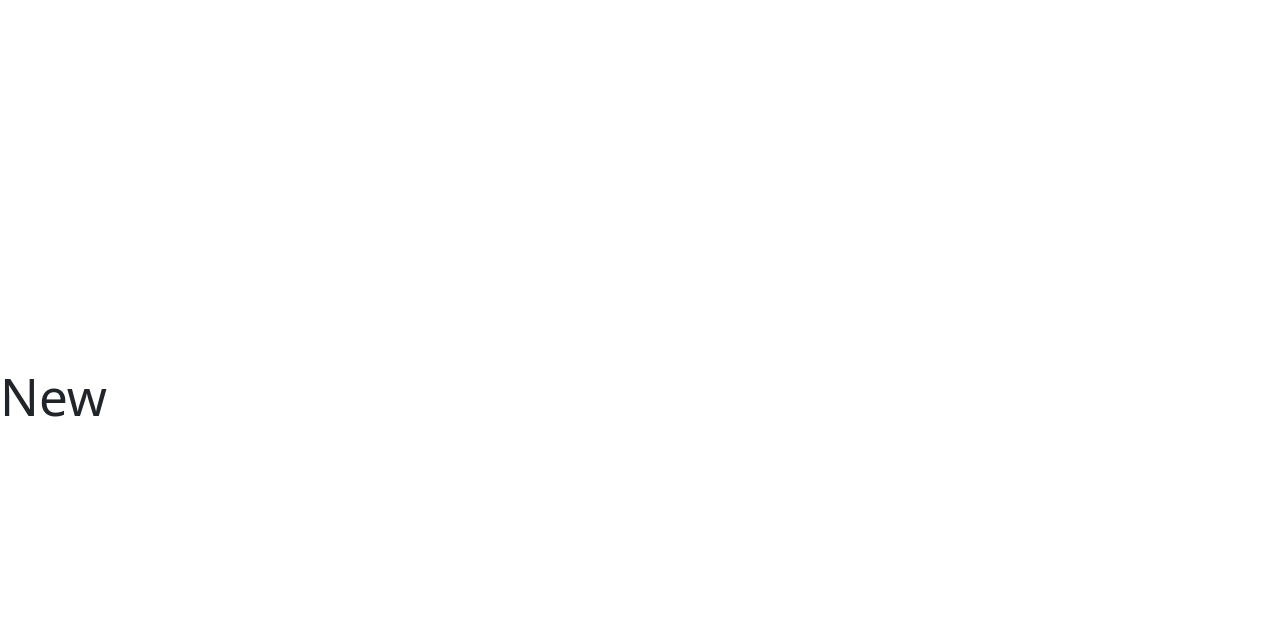
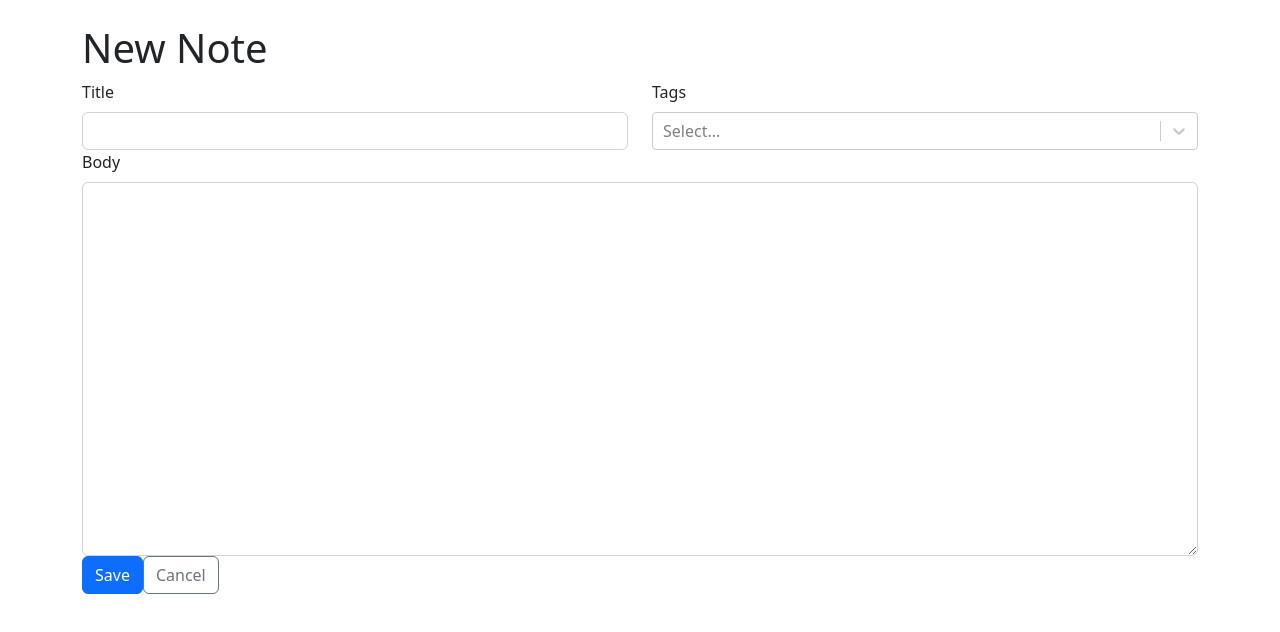
Before and after one commit to Raj-Mandloii/Note-Taking-App, a React (Vite) app in the folder note-taking-app/: page /new in a window 1280 px wide. Shown: the top 632 px of the page. Built offline with nearby package versions, Linux system fonts and the light colour scheme.

Commit message:
form control created

```diff
--- a/note-taking-app/package.json
+++ b/note-taking-app/package.json
@@ -13,7 +13,8 @@
     "react": "^18.2.0",
     "react-bootstrap": "^2.6.0",
     "react-dom": "^18.2.0",
-    "react-router-dom": "^6.4.3"
+    "react-router-dom": "^6.4.3",
+    "react-select": "^5.6.1"
   },
   "devDependencies": {
     "@types/react": "^18.0.24",
--- a/note-taking-app/src/App.css
+++ /dev/null
@@ -1,41 +0,0 @@
-#root {
-  max-width: 1280px;
-  margin: 0 auto;
-  padding: 2rem;
-  text-align: center;
-}
-
-.logo {
-  height: 6em;
-  padding: 1.5em;
-  will-change: filter;
-}
-.logo:hover {
-  filter: drop-shadow(0 0 2em #646cffaa);
-}
-.logo.react:hover {
-  filter: drop-shadow(0 0 2em #61dafbaa);
-}
-
-@keyframes logo-spin {
-  from {
-    transform: rotate(0deg);
-  }
-  to {
-    transform: rotate(360deg);
-  }
-}
-
-@media (prefers-reduced-motion: no-preference) {
-  a:nth-of-type(2) .logo {
-    animation: logo-spin infinite 20s linear;
-  }
-}
-
-.card {
-  padding: 2em;
-}
-
-.read-the-docs {
-  color: #888;
-}
--- a/note-taking-app/src/App.tsx
+++ b/note-taking-app/src/App.tsx
@@ -1,15 +1,30 @@
 import "bootstrap/dist/css/bootstrap.min.css"
+import { Container } from "react-bootstrap"
 import { Routes, Route, Navigate } from "react-router-dom"
+import { NewNote } from "./NewNote"
 
 function App() {
 
 
   return (
-    <Routes>
-      <Route path="/" element={<h1>Home</h1>} />
-      <Route path="/new" element={<h1>New</h1>} />
-      <Route path="*" element={<Navigate to="/" />} />
-    </Routes>
+    <Container className="my-4">
+
+      <Routes>
+
+        <Route path="/" element={<h1>Home</h1>} />
+
+        <Route path="/new" element={<NewNote/>} />
+
+        <Route path="/:id">
+
+          <Route index element={<h1>Show</h1>} />
+          <Route path="edit" element={<h1>Edit</h1>} />
+
+        </Route>
+
+        <Route path="*" element={<Navigate to="/" />} />
+      </Routes>
+    </Container>
   )
 }
 
--- /dev/null
+++ b/note-taking-app/src/NewNote.tsx
@@ -0,0 +1,11 @@
+import React from 'react'
+import { NoteForm } from './NoteForm'
+
+export const NewNote = () => {
+  return (
+    <>
+    <h1>New Note</h1>
+    <NoteForm/>
+    </>
+  )
+}
--- /dev/null
+++ b/note-taking-app/src/NoteForm.tsx
@@ -0,0 +1,33 @@
+import { Form, Stack, Row, Col,Button } from "react-bootstrap";
+import CreatableReactSelect from "react-select/creatable"
+export const NoteForm = () => {
+    return <Form>
+        <Stack>
+            <Row>
+                <Col>
+                    <Form.Group controlId="title">
+                        <Form.Label>Title</Form.Label>
+                        <Form.Control required />
+
+                    </Form.Group>
+                </Col>
+                <Col>
+                    <Form.Group controlId="tags">
+                        <Form.Label>Tags</Form.Label>
+                        <CreatableReactSelect isMulti />
+
+                    </Form.Group>
+                </Col>
+            </Row>
+            <Form.Group controlId="markdown">
+                <Form.Label>Body</Form.Label>
+                <Form.Control required as="textarea" rows={15} />
+
+            </Form.Group>
+            <Stack direction="horizontal">
+                <Button type="submit" variant="primary">Save</Button>
+                <Button type="button" variant="outline-secondary">Cancel</Button>
+            </Stack>
+        </Stack>
+    </Form>
+}
--- a/note-taking-app/src/index.css
+++ /dev/null
@@ -1,70 +0,0 @@
-:root {
-  font-family: Inter, Avenir, Helvetica, Arial, sans-serif;
-  font-size: 16px;
-  line-height: 24px;
-  font-weight: 400;
-
-  color-scheme: light dark;
-  color: rgba(255, 255, 255, 0.87);
-  background-color: #242424;
-
-  font-synthesis: none;
-  text-rendering: optimizeLegibility;
-  -webkit-font-smoothing: antialiased;
-  -moz-osx-font-smoothing: grayscale;
-  -webkit-text-size-adjust: 100%;
-}
-
-a {
-  font-weight: 500;
-  color: #646cff;
-  text-decoration: inherit;
-}
-a:hover {
-  color: #535bf2;
-}
-
-body {
-  margin: 0;
-  display: flex;
-  place-items: center;
-  min-width: 320px;
-  min-height: 100vh;
-}
-
-h1 {
-  font-size: 3.2em;
-  line-height: 1.1;
-}
-
-button {
-  border-radius: 8px;
-  border: 1px solid transparent;
-  padding: 0.6em 1.2em;
-  font-size: 1em;
-  font-weight: 500;
-  font-family: inherit;
-  background-color: #1a1a1a;
-  cursor: pointer;
-  transition: border-color 0.25s;
-}
-button:hover {
-  border-color: #646cff;
-}
-button:focus,
-button:focus-visible {
-  outline: 4px auto -webkit-focus-ring-color;
-}
-
-@media (prefers-color-scheme: light) {
-  :root {
-    color: #213547;
-    background-color: #ffffff;
-  }
-  a:hover {
-    color: #747bff;
-  }
-  button {
-    background-color: #f9f9f9;
-  }
-}
--- a/note-taking-app/src/main.tsx
+++ b/note-taking-app/src/main.tsx
@@ -1,7 +1,7 @@
 import React from 'react'
 import ReactDOM from 'react-dom/client'
 import App from './App'
-import './index.css'
+
 import {BrowserRouter} from "react-router-dom"
 ReactDOM.createRoot(document.getElementById('root') as HTMLElement).render(
   <React.StrictMode>
```
Also changed, not shown: 1 other file (tests, documents, lock files or other folders).
